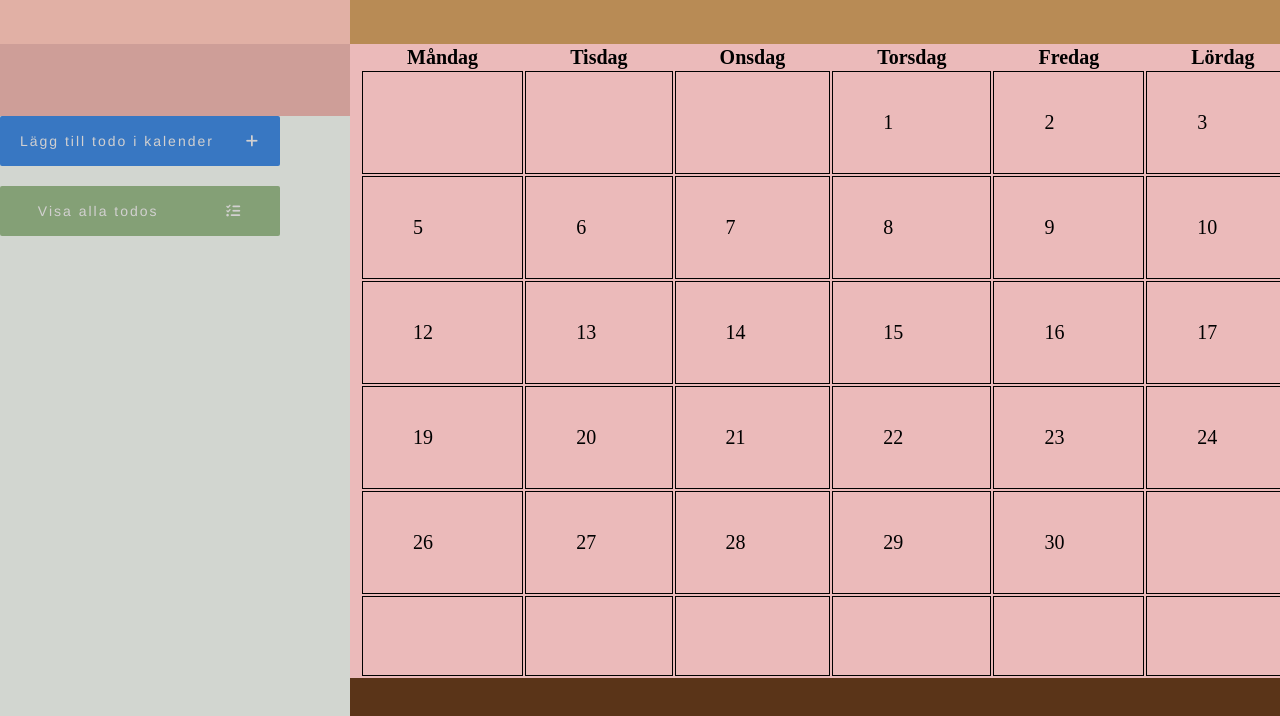
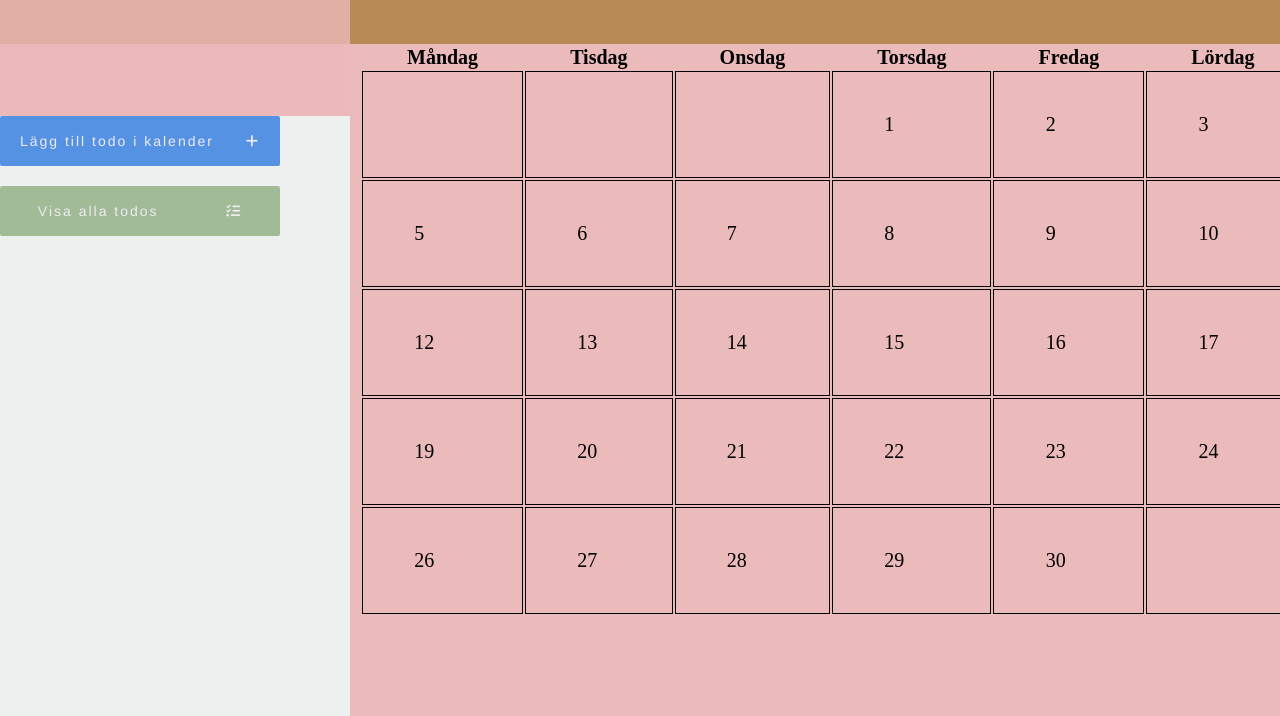
Before and after one commit to Radagastno1/onlinecalendar, a plain HTML site: page public/index.html in a window 1280 px wide. Shown: the part 84-800 px from the top of the page. Drawn offline with Linux system fonts and the light colour scheme.

Commit message:
#changed calendarvy again

```diff
--- a/public/header.css
+++ b/public/header.css
@@ -5,7 +5,7 @@
 }
 
 body {
-    background-color: rgb(90, 52, 24);
+    background-color: rgb(235, 186, 186);
 }
 
 header {
--- a/public/index.html
+++ b/public/index.html
@@ -132,15 +132,6 @@
             <td data-cy="calendar-cell"></td>
             <td data-cy="calendar-cell"></td>
           </tr>
-          <tr>
-            <td data-cy="calendar-cell"></td>
-            <td data-cy="calendar-cell"></td>
-            <td data-cy="calendar-cell"></td>
-            <td data-cy="calendar-cell"></td>
-            <td data-cy="calendar-cell"></td>
-            <td data-cy="calendar-cell"></td>
-            <td data-cy="calendar-cell"></td>
-          </tr>
         </tbody>
       </table>
     </div>
--- a/public/main.css
+++ b/public/main.css
@@ -8,8 +8,9 @@ main {
     margin-left:350px;
     width: calc(100% - 350px);
     margin-top: 8rem;
-    height: 100%;
+    height: auto;
     background-color: rgb(235, 186, 186);
+
 }
 
 
@@ -17,6 +18,7 @@ main {
     justify-content: center;
     font-size: 20px;
     padding: 0 10px;
+    zoom: 0,8;
 }
 
 .day {
@@ -27,6 +29,6 @@ main {
 
 [data-cy="calendar-cell"] {
     border: 1px solid black;
-    padding: 39px 50px;
+    padding: 3.2vw 4vw;
     grid-column: span;
 }
```
